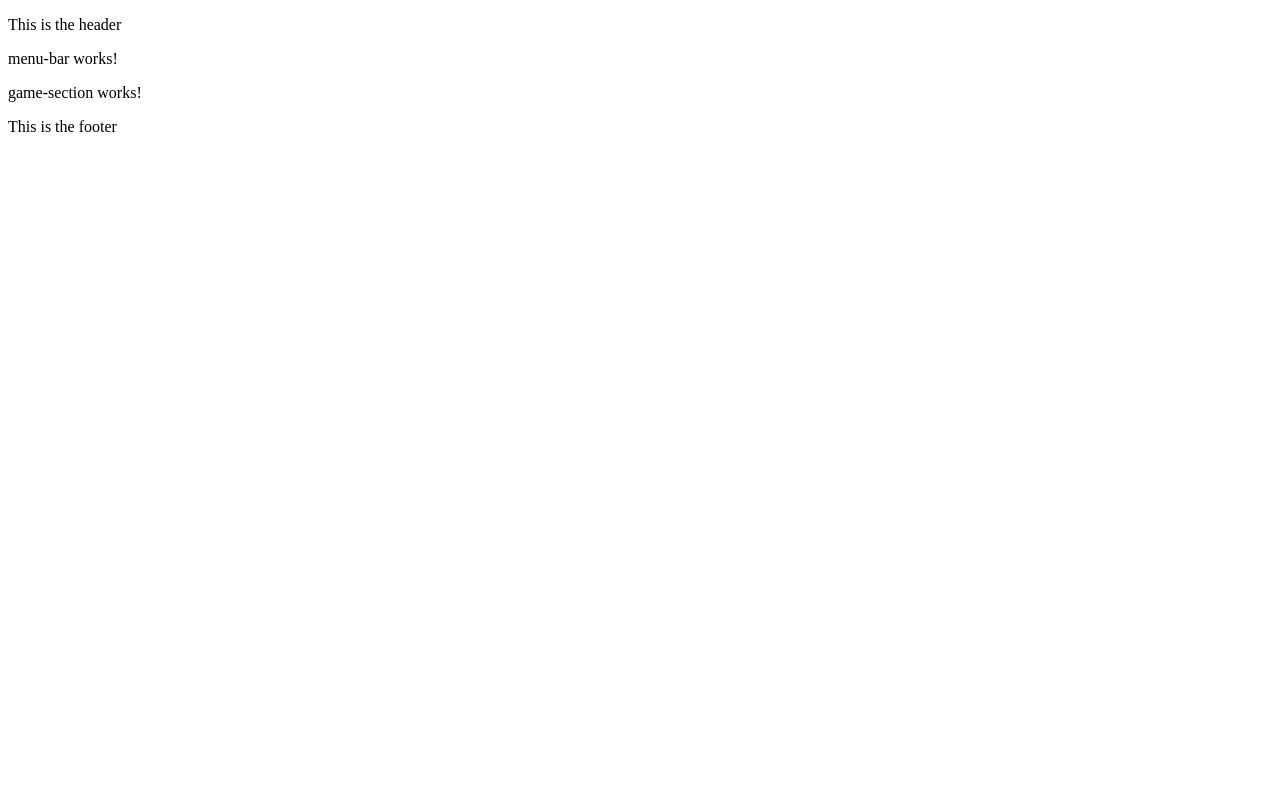
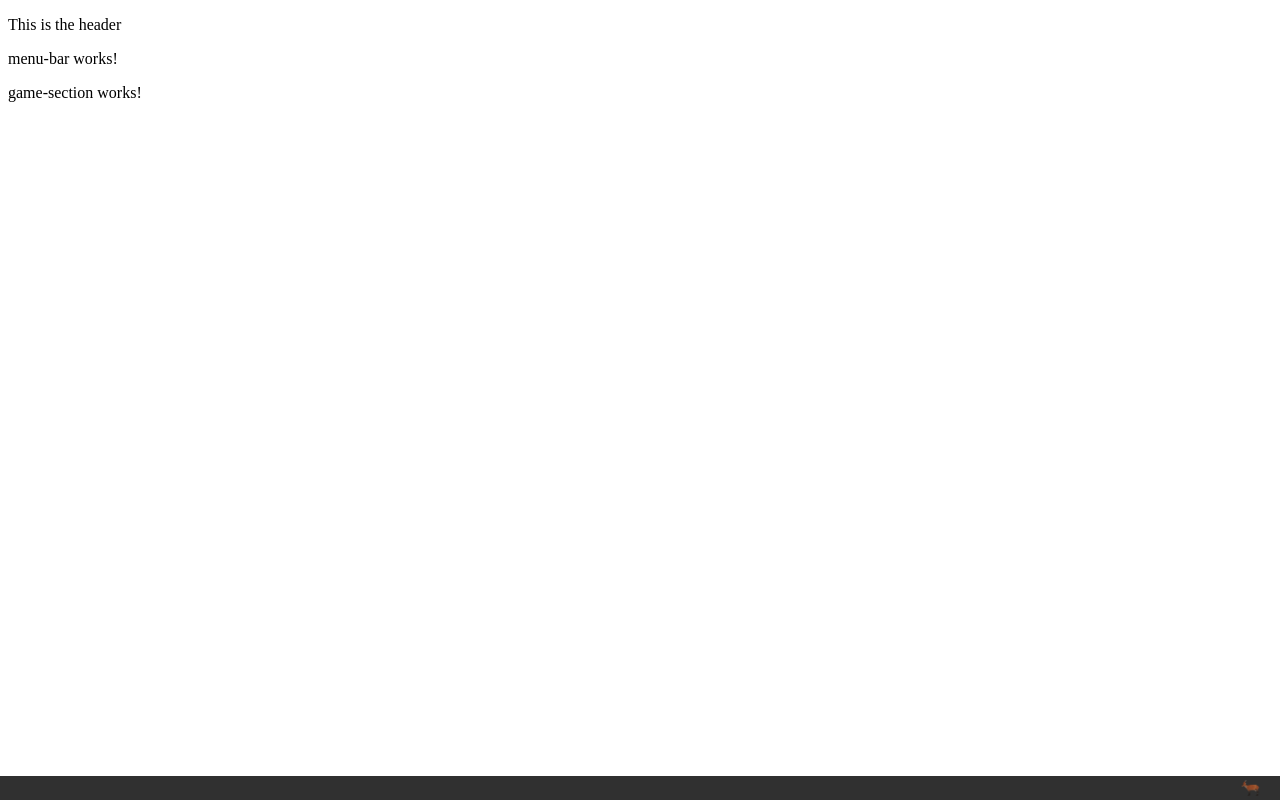
Before and after one commit to muntjac-software/double, an Angular app: page / in a window 1280 px wide. Built offline with nearby package versions, Linux system fonts and the light colour scheme.

Commit message:
[minor] DBLE-16: Implemented footer

```diff
--- a/src/app/app.component.html
+++ b/src/app/app.component.html
@@ -7,5 +7,7 @@
 <game-section></game-section>
 
 <footer>
-  <p>This is the footer</p>
+  <a href="https://github.com/muntjac-software/double" target="_blank">
+    <img src="assets/img/muntjac.png" alt="muntjac">
+  </a>
 </footer>
--- a/src/app/app.component.scss
+++ b/src/app/app.component.scss
@@ -0,0 +1,25 @@
+
+footer {
+  position: fixed;
+  bottom: 0;
+  height: 1.5rem;
+  background-color: #303030;
+  width: 100%;
+  left: 0;
+
+  img {
+    height: 1rem;
+    position: fixed;
+    right: 1rem;
+    bottom: .25rem;
+    opacity: .7;
+    transition: .25s;
+  }
+
+  img:hover {
+    opacity: 1;
+    cursor: pointer;
+    transform: translateY(-1px);
+  }
+
+}
```
Also changed, not shown: src/assets/img/muntjac.png (added).
